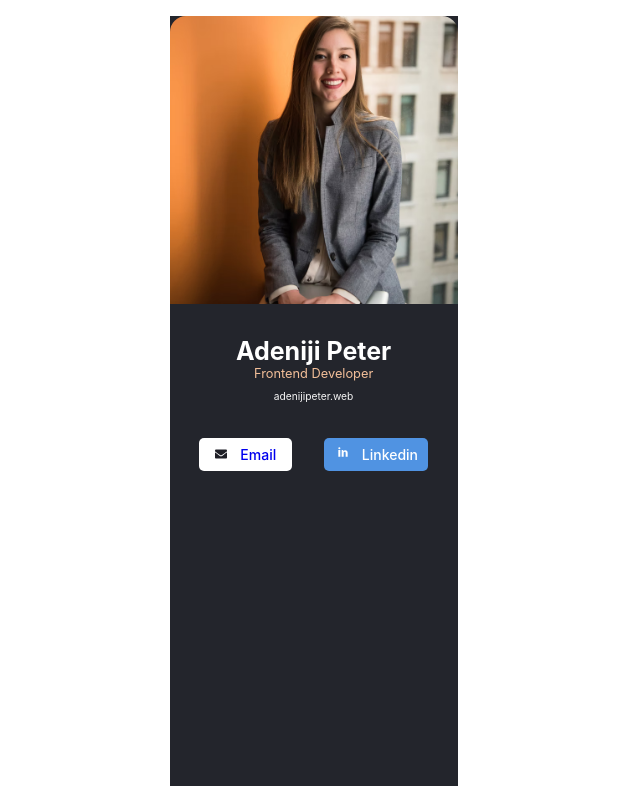
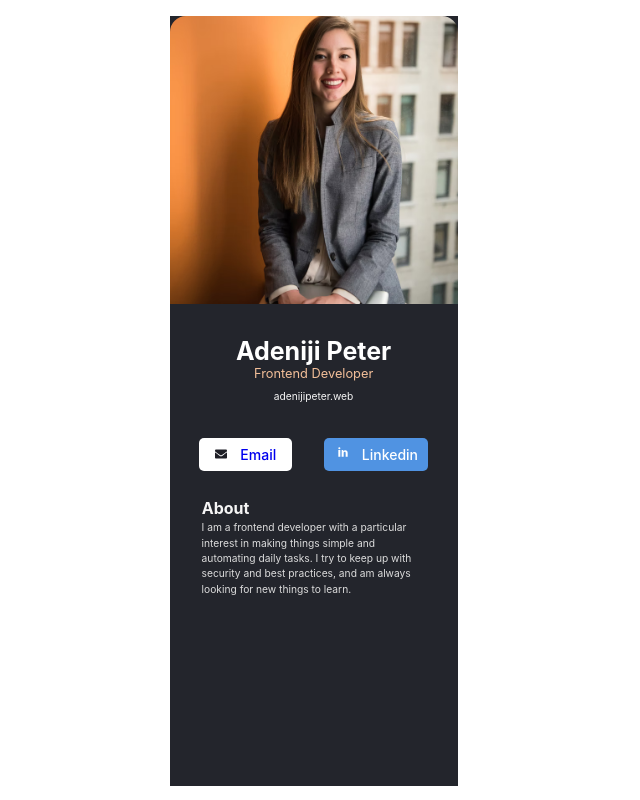
Before and after one commit to AGpeter2018/my-business-card, a React (Create React App) app: page / in a window 1280 px wide. Shown: the whole page, without its empty margins (0-640 px from the left). Built offline with nearby package versions, Linux system fonts and the light colour scheme.

Commit message:
add a folder for the about and implement about with its description

```diff
--- a/src/App.js
+++ b/src/App.js
@@ -3,6 +3,7 @@ import "./App.css";
 import ImageComponent from "./components/image-component";
 import TextEditComponent from "./components/text-header-component/text-header.component";
 import SocialIcon1 from "./components/social-icon1-component/social-icon1-component";
+import AboutComponent from "./components/about-component/about-component";
 
 class App extends React.Component {
   constructor() {
@@ -19,9 +20,10 @@ class App extends React.Component {
       <div className="App">
         <div className="body-container">
           <ImageComponent />
-          <div className="text-and-icon-container">
           <TextEditComponent />
           <SocialIcon1 />
+          <div className="text-container">
+            <AboutComponent />
           </div>
         </div>
       </div>
--- a/src/components/about-component/about-component.jsx
+++ b/src/components/about-component/about-component.jsx
@@ -0,0 +1,17 @@
+import React from "react";
+import "./about-style.css";
+
+const AboutComponent = () => {
+  return (
+    <div className="about-container">
+      <h2>About</h2>
+      <p>
+        I am a frontend developer with a particular interest in making things
+        simple and automating daily tasks. I try to keep up with security and
+        best practices, and am always looking for new things to learn.
+      </p>
+    </div>
+  );
+};
+
+export default AboutComponent;
--- a/src/components/about-component/about-style.css
+++ b/src/components/about-component/about-style.css
@@ -0,0 +1,33 @@
+.about-container {
+  /* display: flex;
+  justify-content: flex-start;
+  align-items: center;
+  padding: 0 ; */
+  margin: 0;
+  padding: 0;
+}
+
+.about-container h2 {
+  padding-right: 11rem;
+  padding-top: 2rem;
+  font-family: Inter;
+  font-weight: 700;
+  font-style: Bold;
+  font-size: 16px;
+  line-height: 150%;
+  letter-spacing: 0%;
+  color: #f5f5f5;
+}
+
+.about-container p {
+  /* width: 80%; */
+  margin: 0 2rem;
+  text-align: left;
+  font-family: Inter;
+  font-weight: 400;
+  font-style: Regular;
+  font-size: 10.24px;
+  line-height: 150%;
+  letter-spacing: 0%;
+  color: #dcdcdc;
+}
```
Also changed, not shown: src/components/interest-component/interest-component.jsx (added), src/components/interest-component/interest-style.css (added).
